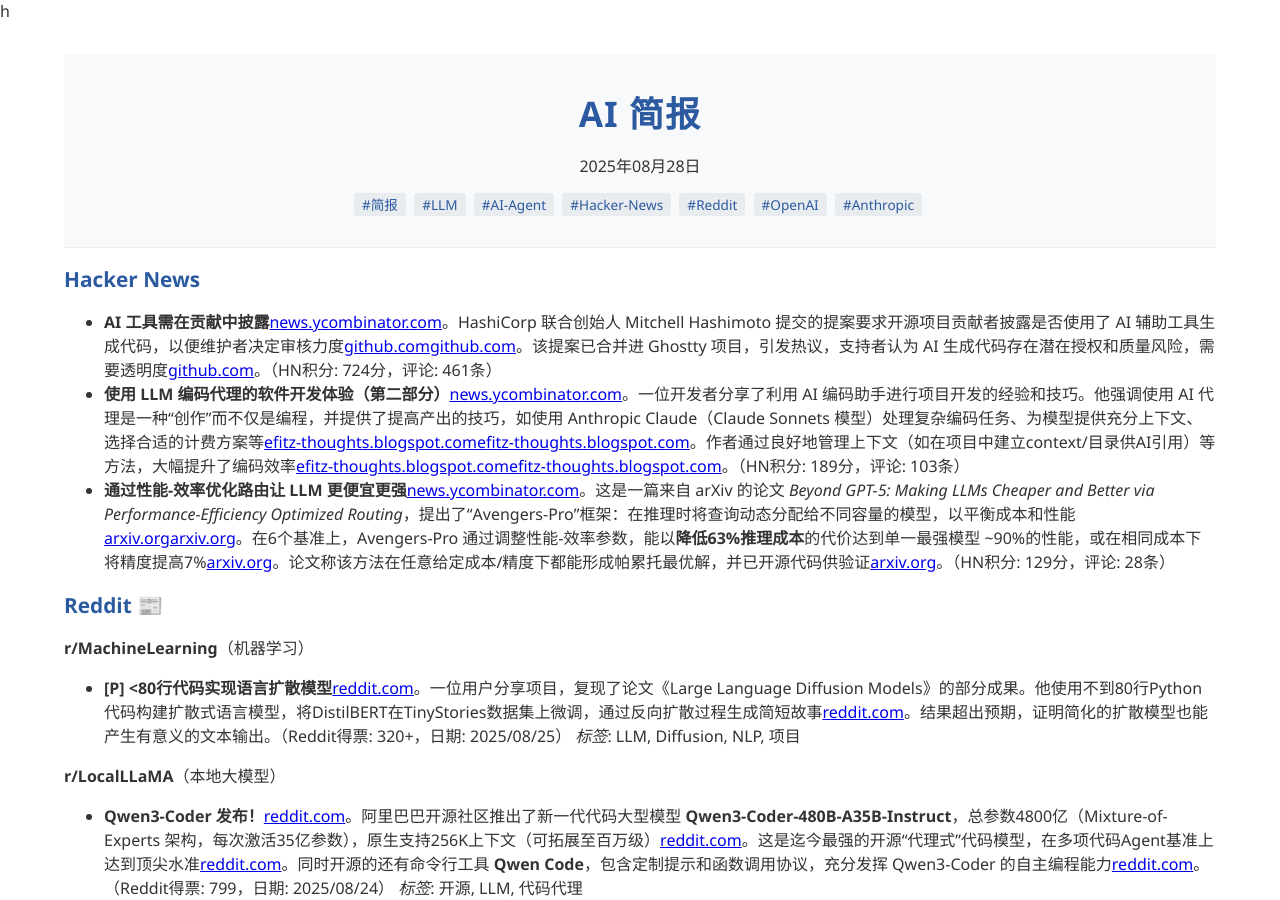
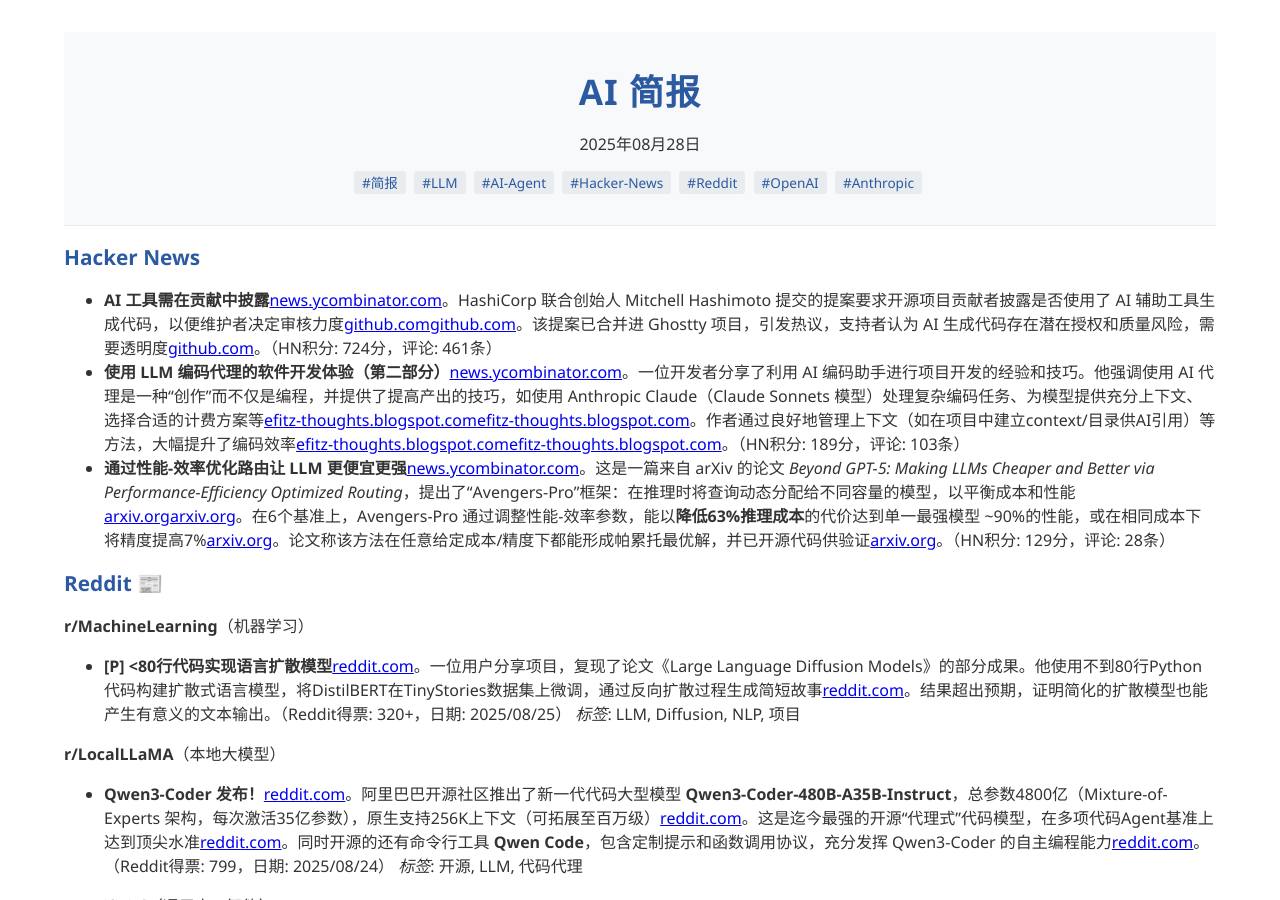
Before and after one commit to pierrelzw/AI-News, a Jekyll site: the page built from _posts/2025-08-28-llm-agent-briefing.md, in a window 1280 px wide and 900 px high. Built offline with Jekyll 4.4.1, drawn with Linux system fonts in a browser that asks for light colours.

Commit message:
fix: templates & SEO meta; show title+date in lists; add nav aria-label

```diff
--- a/_layouts/default.html
+++ b/_layouts/default.html
@@ -1,4 +1,4 @@
-h<!DOCTYPE html>
+<!DOCTYPE html>
 <html lang="zh">
 <head>
   <meta charset="UTF-8">
@@ -17,6 +17,18 @@
   <meta property="og:description" content="{{ page.excerpt | default: site.description | strip_html | normalize_whitespace | truncate: 160 | escape }}">
   <meta property="og:type" content="{% if page.date %}article{% else %}website{% endif %}">
   <meta property="og:url" content="{{ page.url | absolute_url }}">
+  <link rel="canonical" href="{{ page.url | absolute_url }}">
+  <meta name="theme-color" content="#2c5aa0">
+  <meta name="twitter:card" content="summary_large_image">
+  <meta name="twitter:title" content="{% if page.title %}{{ page.title | escape }}{% else %}{{ site.title }}{% endif %}">
+  <meta name="twitter:description" content="{{ page.excerpt | default: site.description | strip_html | normalize_whitespace | truncate: 160 | escape }}">
+  {% if site.social_image %}
+  <meta property="og:image" content="{{ site.social_image | absolute_url }}">
+  <meta name="twitter:image" content="{{ site.social_image | absolute_url }}">
+  {% endif %}
+  {% if site.favicon %}
+  <link rel="icon" href="{{ site.favicon | relative_url }}">
+  {% endif %}
 </head>
 <body>
   <main>
--- a/_layouts/post.html
+++ b/_layouts/post.html
@@ -40,7 +40,7 @@
 
 <!-- 文章导航 -->
 {%- if page.previous or page.next -%}
-<nav class="post-navigation">
+<nav class="post-navigation" aria-label="文章分页导航">
   <div class="nav-links">
     {%- if page.previous -%}
       <div class="nav-previous">
--- a/archives.html
+++ b/archives.html
@@ -25,8 +25,8 @@
         {% assign posts_in_month = gm.items | sort: 'date' | reverse %}
         {% for post in posts_in_month %}
           <li>
-            {% assign filename = post.path | split: '/' | last | replace: '.md','' | replace: '.markdown','' %}
-            <a href="{{ post.url | relative_url }}">{{ filename }}</a>
+            <a href="{{ post.url | relative_url }}">{{ post.title | default: (post.path | split: '/' | last | replace: '.md','' | replace: '.markdown','') | escape }}</a>
+            <span class="date">{{ post.date | date: "%Y-%m-%d" }}</span>
           </li>
         {% endfor %}
       </ul>
--- a/index.html
+++ b/index.html
@@ -15,8 +15,10 @@
     <ul class="post-list">
       {% for post in site.posts limit:30 %}
         <li>
-          {% assign filename = post.path | split: '/' | last | replace: '.md','' | replace: '.markdown','' %}
-          <a href="{{ post.url | relative_url }}">{{ filename }}</a>
+          <a href="{{ post.url | relative_url }}">
+            {{ post.title | default: (post.path | split: '/' | last | replace: '.md','' | replace: '.markdown','') | escape }}
+          </a>
+          <span class="date">{{ post.date | date: "%Y-%m-%d" }}</span>
           {% if post.tags %}
             <span class="tags">
               {% for tag in post.tags %}
```
